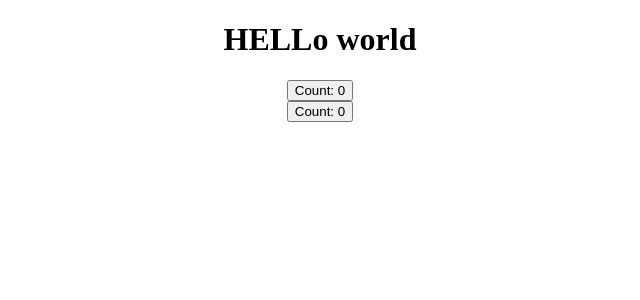
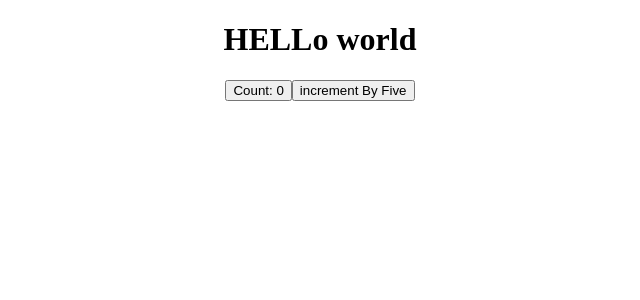
Before and after one commit to Aayush2492/Understanding-React-Hooks, a React (Create React App) app: page / in a window 1280 px wide. Shown: the top 300 px of the page, without its empty margins (320-960 px from the left). Built offline with nearby package versions, Linux system fonts and the light colour scheme.

Commit message:
Solved the stale state problem by passing in an arrow function in setCount

```diff
--- a/src/App.js
+++ b/src/App.js
@@ -8,7 +8,7 @@ const App = () => {
   return (
     <div className="App">
       <h1>HELLo world </h1>
-      <ClassCounter />
+      {/* <ClassCounter /> */}
       <HookCounter />
     </div>
   );
--- a/src/components/HookCounter.js
+++ b/src/components/HookCounter.js
@@ -3,9 +3,17 @@ import React, { useState } from "react";
 function HookCounter() {
   const [count, setCount] = useState(0);
 
+  function incrementCountByFive() {
+    for (let index = 1; index <= 5; index++) {
+      // setCount(count + 1); <-------------- Doesn't work
+      setCount((prevCount) => prevCount + 1);
+    }
+  }
+
   return (
     <div>
       <button onClick={() => setCount(count + 1)}>Count: {count}</button>
+      <button onClick={incrementCountByFive}>increment By Five</button>
     </div>
   );
 }
```
